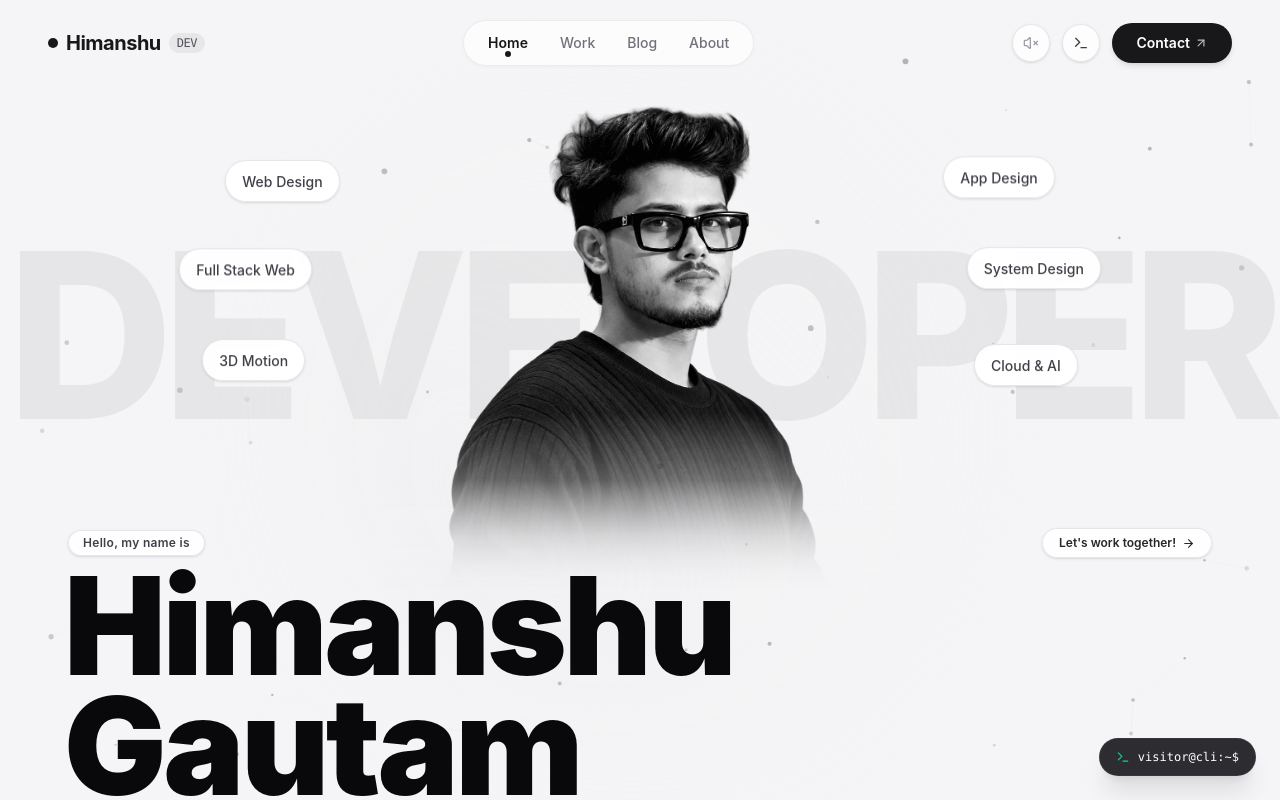
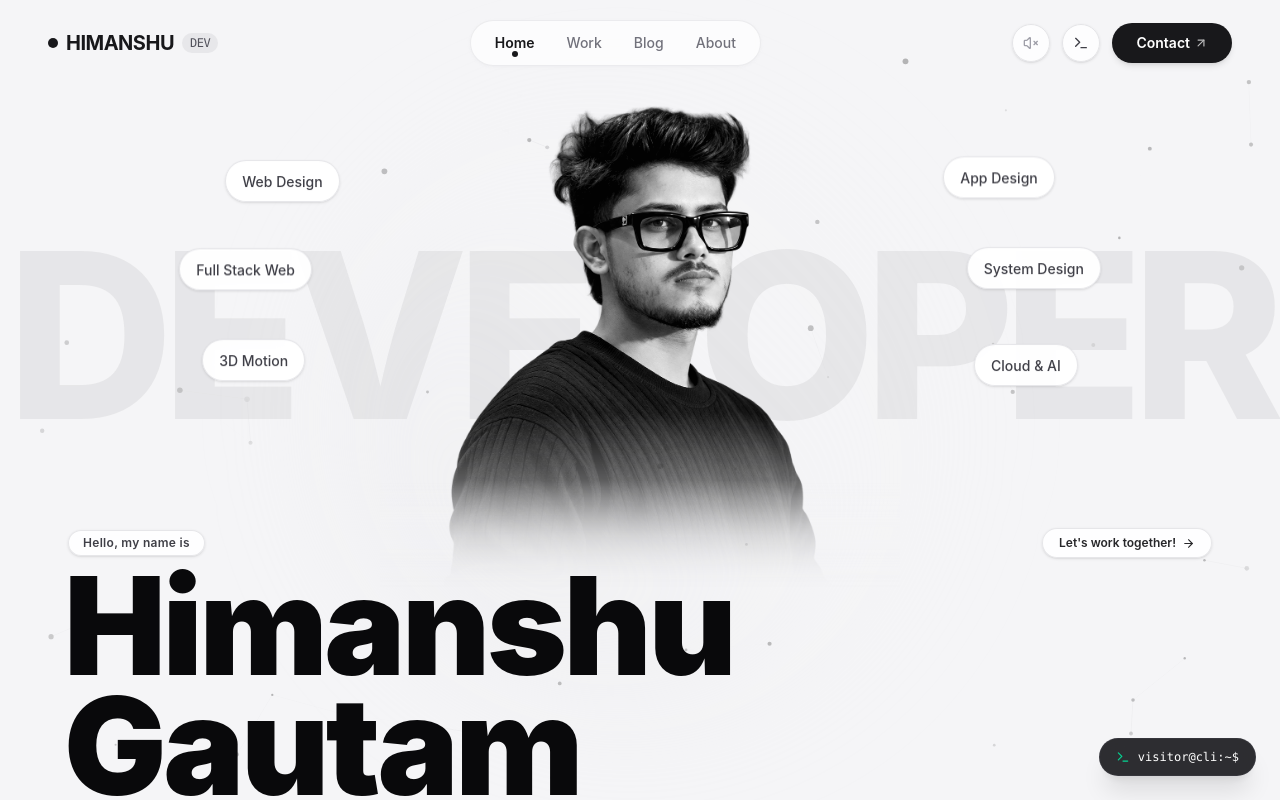
Before and after one commit to himanshuu-g/Portfolio, a React (Vite) app: page / in a window 1280 px wide. Shown: the top 800 px of the page. Built offline with nearby package versions, Linux system fonts and the light colour scheme; a web font is replaced by a local one.

Commit message:
fix: resolve import error and fix public asset path

```diff
--- a/src/data/portfolioData.ts
+++ b/src/data/portfolioData.ts
@@ -49,8 +49,8 @@ export interface FloatingBadge {
 
 export const portfolioData = {
   profile: {
-    firstName: "Himanshu",
-    lastName: "Gautam", // Easily customizable
+    firstName: "HIMANSHU",
+    lastName: "GAUTAM", // Easily customizable
     fullName: "Himanshu Gautam",
     handle: "gautamhimanshu7703@gmail.com",
     role: "Full Stack Engineer & Creative Developer",
@@ -67,7 +67,7 @@ export const portfolioData = {
     twitter: "https://twitter.com",
     discord: "@gautam_dev",
     resumeUrl: "#",
-    avatarUrl: "public/Monochrome Tech Portfolio Portrait.png",
+    avatarUrl: "/Monochrome Tech Portfolio Portrait.png",
     aboutPortraitUrl: "/himanshuimage.jpeg",
     experienceYears: "5+",
     projectsCompleted: "35+",
```
